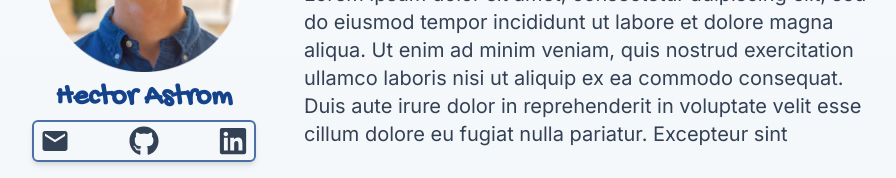
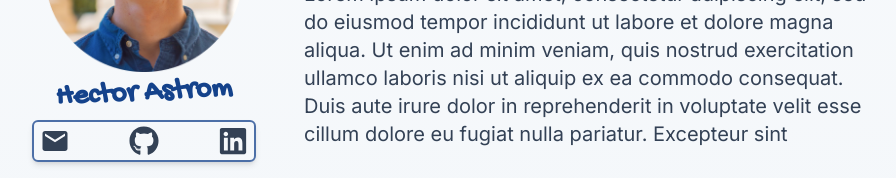
Before and after one commit to hectorastrom/personal-website, a Next.js app: page / in a window 1280 px wide. Shown: the part 264-442 px from the top of the page, without its empty margins (184-1080 px from the left). Built offline with nearby package versions, Linux system fonts and the light colour scheme.

Commit message:
styling to title with my name

```diff
--- /dev/null
+++ b/src/components/NameTitle.tsx
@@ -0,0 +1,9 @@
+export default function NameTitle() {
+    return (
+      <>
+        <h3 className="font-title text-2xl sm:text-3xl font-bold text-emphasis -rotate-2 md:-rotate-3">
+          Hector Astrom
+        </h3>
+      </>
+    );
+}
--- a/src/components/TopNav.tsx
+++ b/src/components/TopNav.tsx
@@ -3,6 +3,7 @@
 import Image from "next/image";
 import Handles from "./Handles";
 import NavLinks from "./NavLinks";
+import NameTitle from "./NameTitle";
 
 export default function TopNav() {
   return (
@@ -24,9 +25,7 @@ export default function TopNav() {
       {/* Name and Handles Section */}
       <div className="ml-2 my-2 col-span-3 flex flex-col justify-center">
         <div className="flex flex-wrap sm:flex-row items-center justify-between w-full">
-          <h3 className="font-title text-2xl sm:text-3xl font-bold text-emphasis">
-            Hector Astrom
-          </h3>
+          <NameTitle/>
           <div className="mb-1">
             <Handles />
           </div>
--- a/src/components/sidenav.tsx
+++ b/src/components/sidenav.tsx
@@ -3,6 +3,7 @@
 import Image from "next/image";
 import Handles from "./Handles";
 import NavLinks from "./NavLinks";
+import NameTitle from "./NameTitle";
 
 export default function SideNav() {
   return (
@@ -20,9 +21,9 @@ export default function SideNav() {
             />
           </div>
         </div>
-        <h3 className="font-title text-center text-2xl sm:text-3xl font-bold text-emphasis mt-2">
-          Hector Astrom
-        </h3>
+        <div className="mt-1 text-center">
+          <NameTitle/>
+        </div>
         <div className="row-span-1 -mt-2">
           <Handles />
         </div>
```
